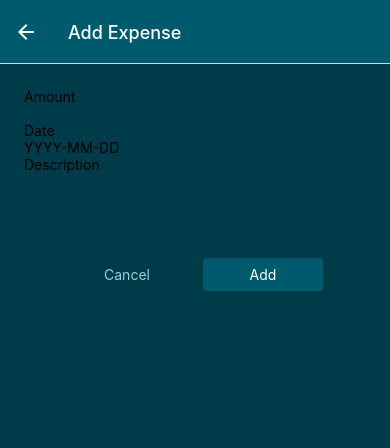
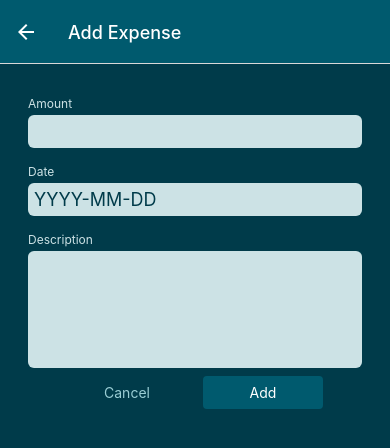
Before and after one commit to stephen-gift/ExpenseTrackerApp, a React Native app: screen /ManageExpense in a window 390 px wide. Shown: the top 448 px of the page. Built offline with nearby package versions, Linux system fonts and the light colour scheme.

Commit message:
Adding Styling

```diff
--- a/components/ManageExpense/Input.js
+++ b/components/ManageExpense/Input.js
@@ -1,13 +1,40 @@
 import { StyleSheet, Text, TextInput, View } from "react-native";
 import React from "react";
+import { GlobalStyles } from "../../constants/styles";
 
 export default function Input({ label, textInputConfig }) {
+  const inputStyles = [styles.input];
+
+  if (textInputConfig && textInputConfig.multiline) {
+    inputStyles.push(styles.inputMultiline);
+  }
   return (
-    <View>
-      <Text>{label}</Text>
-      <TextInput {...textInputConfig} />
+    <View style={styles.inputContainer}>
+      <Text style={styles.label}>{label}</Text>
+      <TextInput style={inputStyles} {...textInputConfig} />
     </View>
   );
 }
 
-const styles = StyleSheet.create({});
+const styles = StyleSheet.create({
+  inputContainer: {
+    marginHorizontal: 4,
+    marginVertical: 8,
+  },
+  label: {
+    fontSize: 12,
+    color: GlobalStyles.colors.primary100,
+    marginBottom: 4,
+  },
+  input: {
+    backgroundColor: GlobalStyles.colors.primary100,
+    color: GlobalStyles.colors.primary700,
+    padding: 6,
+    borderRadius: 6,
+    fontSize: 18,
+  },
+  inputMultiline: {
+    minHeight: 100,
+    textAlignVertical: "top",
+  },
+});
```
